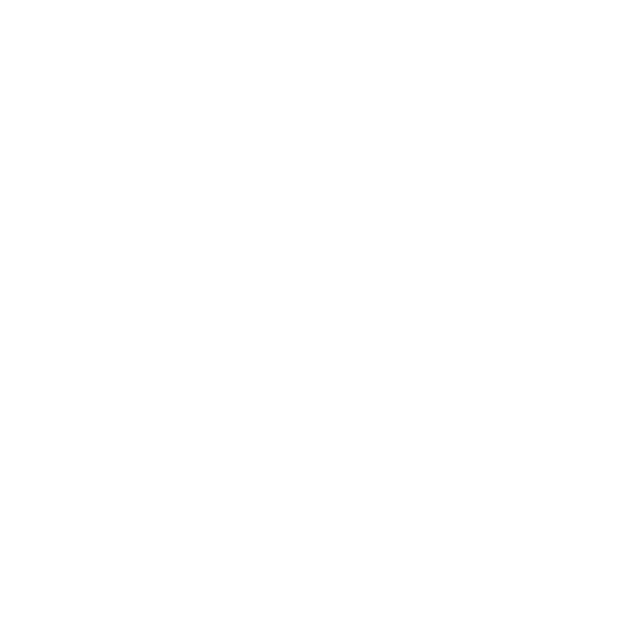
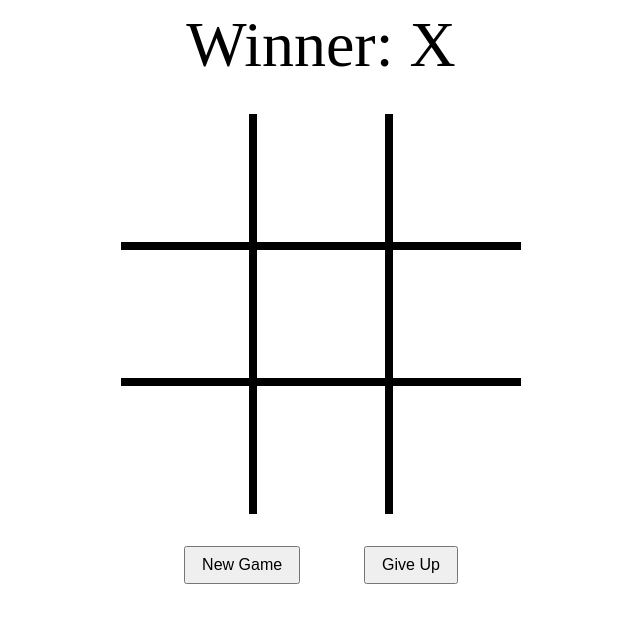
Before and after one commit to jagLas/week9-frontend-javascript, a website: page practice-for-week-09-tic-tac-toe-dom-long-practice/public/index.html in a window 1280 px wide. Shown: the whole page, without its empty margins (319-959 px from the left). Drawn offline with Linux system fonts and the light colour scheme.

Commit message:
phase 1 complete

```diff
--- a/practice-for-week-09-tic-tac-toe-dom-long-practice/public/index.html
+++ b/practice-for-week-09-tic-tac-toe-dom-long-practice/public/index.html
@@ -12,6 +12,22 @@
 <body>
   <!-- HTML structure for the UI: -->
   <!-- Your code here -->
+  <header>Winner: <span id="winner">X</span></header>
+  <div id="board">
+    <div class="square" id="square-0"></div>
+    <div class="square" id="square-1"></div>
+    <div class="square" id="square-2"></div>
+    <div class="square" id="square-3"></div>
+    <div class="square" id="square-4"></div>
+    <div class="square" id="square-5"></div>
+    <div class="square" id="square-6"></div>
+    <div class="square" id="square-7"></div>
+    <div class="square" id="square-8"></div>
+  </div>
+  <div id="controls">
+    <button id="new-game">New Game</button>
+    <button id="give-up">Give Up</button>
+  </div>
 </body>
 
 </html>
--- a/practice-for-week-09-tic-tac-toe-dom-long-practice/public/main.css
+++ b/practice-for-week-09-tic-tac-toe-dom-long-practice/public/main.css
@@ -1 +1,33 @@
 /* Your code here */
+header {
+    text-align: center;
+    font-size: 64px;
+}
+
+button {
+    font-size: 16px;
+    padding: .5em 1em;
+    margin: 0px 2em;
+}
+
+#board {
+    background-color: black;
+    min-width: fit-content;
+    max-width: 400px;
+    display: grid;
+    grid-template-columns: 1fr 1fr 1fr;
+    margin: 32px auto;
+    gap: 8px;
+}
+
+#controls{
+    margin: 0px auto;
+    display: flex;
+    justify-content: center;
+}
+
+.square {
+    aspect-ratio: 1/1;
+    min-width: 64px;
+    background-color: white;
+}
```
